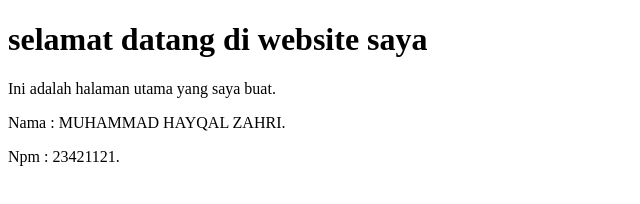
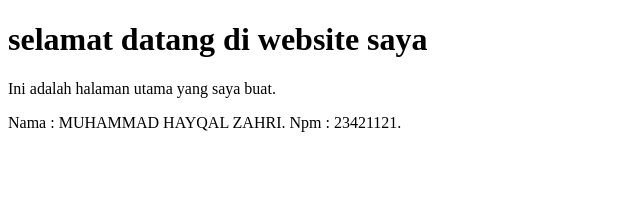
Before and after one commit to Zxyuu-art/vercel-app, a plain HTML site: page Vervell-app.html in a window 1280 px wide. Shown: the whole page, without its empty margins (0-640 px from the left). Drawn offline with Linux system fonts and the light colour scheme.

Commit message:
Update Vervell-app.html

```diff
--- a/Vervell-app.html
+++ b/Vervell-app.html
@@ -6,8 +6,8 @@
 <body>
     <h1>selamat datang di website saya</h1>
     <p>Ini adalah halaman utama yang saya buat.</p>
-    <p>Nama : MUHAMMAD HAYQAL ZAHRI.</p>
-    <p>Npm : 23421121.</p>
+    <p2>Nama : MUHAMMAD HAYQAL ZAHRI.</p2>
+    <p3>Npm : 23421121.</p3>
 
 </body>
 </html>
```
